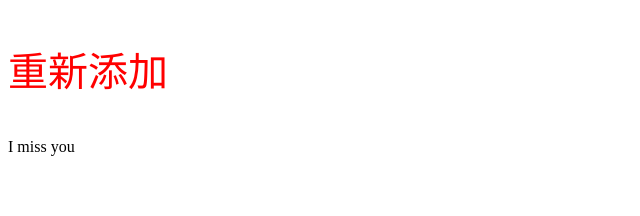
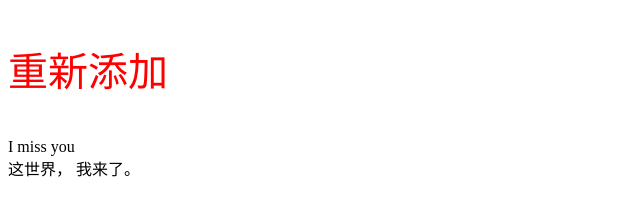
Before and after one commit to liujiangtao0303/myClassCode, a plain HTML site: page index.html in a window 1280 px wide. Shown: the whole page, without its empty margins (0-640 px from the left). Drawn offline with Linux system fonts and the light colour scheme.

Commit message:
i miss you

```diff
--- a/index.html
+++ b/index.html
@@ -11,6 +11,8 @@
 		<div>
 			I miss you
 		</div>
+		这世界，
+		我来了。
 	</body>
 	<script src="index.js" type="text/javascript" charset="utf-8"></script>
 </html>
```
